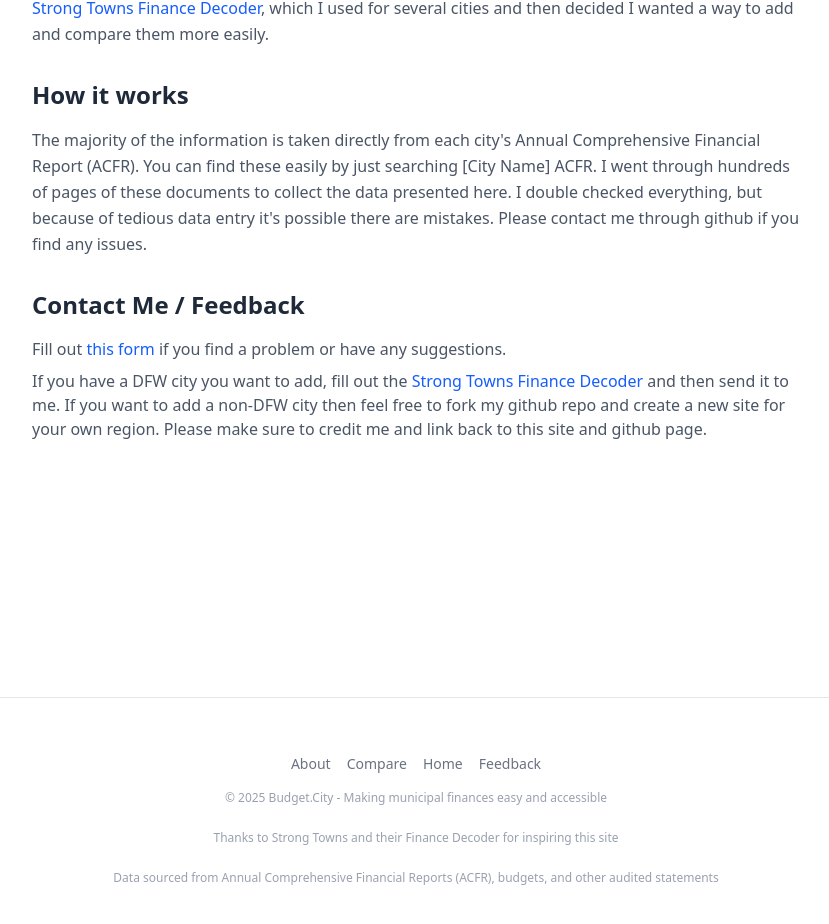
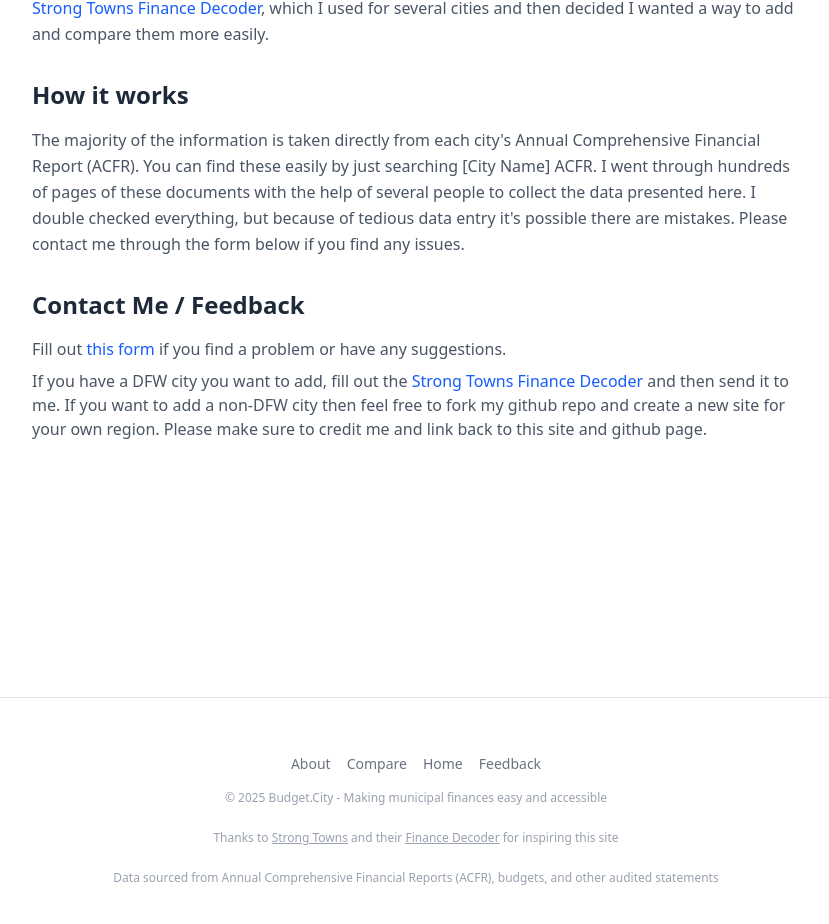
Before and after one commit to CurtisGreen/city-budget, a Next.js app: page /about in a window 1280 px wide. Shown: the part 256-1180 px from the top of the page, without its empty margins (224-1053 px from the left). Built offline with nearby package versions, Linux system fonts and the light colour scheme.

Commit message:
Fix about and footer links

```diff
--- a/app/about/page.tsx
+++ b/app/about/page.tsx
@@ -39,10 +39,10 @@ export default function About() {
               The majority of the information is taken directly from each city's
               Annual Comprehensive Financial Report (ACFR). You can find these
               easily by just searching [City Name] ACFR. I went through hundreds
-              of pages of these documents to collect the data presented here. I
-              double checked everything, but because of tedious data entry it's
-              possible there are mistakes. Please contact me through github if
-              you find any issues.
+              of pages of these documents with the help of several people to
+              collect the data presented here. I double checked everything, but
+              because of tedious data entry it's possible there are mistakes.
+              Please contact me through the form below if you find any issues.
             </p>
           </section>
 
@@ -53,7 +53,7 @@ export default function About() {
             <p className="text-gray-600 mb-2">
               Fill out{" "}
               <Link
-                href="https://github.com/CurtisGreen/city-budget"
+                href="https://docs.google.com/forms/d/e/1FAIpQLScMDDshJD5WTaYiHanzhJ_uUnqaRlkiaCSj-eCiGTFcL1-_9g/viewform?usp=dialog"
                 className="text-blue-600 hover:underline"
               >
                 this form
--- a/components/footer.tsx
+++ b/components/footer.tsx
@@ -7,28 +7,28 @@ export const Footer = () => {
         <div className="flex justify-center space-x-4">
           <Link
             href="/about"
-            className="text-sm text-gray-500 hover:text-gray-600 dark:text-gray-400 dark:hover:text-gray-300"
+            className="text-sm text-gray-500 hover:text-gray-600"
             prefetch={false}
           >
             About
           </Link>
           <Link
             href="/compare"
-            className="text-sm text-gray-500 hover:text-gray-600 dark:text-gray-400 dark:hover:text-gray-300"
+            className="text-sm text-gray-500 hover:text-gray-600"
             prefetch={false}
           >
             Compare
           </Link>
           <Link
             href="/"
-            className="text-sm text-gray-500 hover:text-gray-600 dark:text-gray-400 dark:hover:text-gray-300"
+            className="text-sm text-gray-500 hover:text-gray-600"
             prefetch={false}
           >
             Home
           </Link>
           <Link
             href="https://docs.google.com/forms/d/e/1FAIpQLScMDDshJD5WTaYiHanzhJ_uUnqaRlkiaCSj-eCiGTFcL1-_9g/viewform?usp=dialog"
-            className="text-sm text-gray-500 hover:text-gray-600 dark:text-gray-400 dark:hover:text-gray-300"
+            className="text-sm text-gray-500 hover:text-gray-600"
             prefetch={false}
           >
             Feedback
@@ -38,8 +38,23 @@ export const Footer = () => {
           © 2025 Budget.City - Making municipal finances easy and accessible
         </p>
         <p className="mt-2 text-xs text-gray-400 dark:text-gray-500">
-          Thanks to Strong Towns and their Finance Decoder for inspiring this
-          site
+          Thanks to{" "}
+          <Link
+            href="https://www.strongtowns.org"
+            className="hover:text-gray-600 underline"
+            prefetch={false}
+          >
+            Strong Towns
+          </Link>{" "}
+          and their{" "}
+          <Link
+            href="https://www.strongtowns.org/decoder-resources"
+            className="hover:text-gray-600 underline"
+            prefetch={false}
+          >
+            Finance Decoder
+          </Link>{" "}
+          for inspiring this site
         </p>
         <p className="mt-2 text-xs text-gray-400 dark:text-gray-500">
           Data sourced from Annual Comprehensive Financial Reports (ACFR),
```
